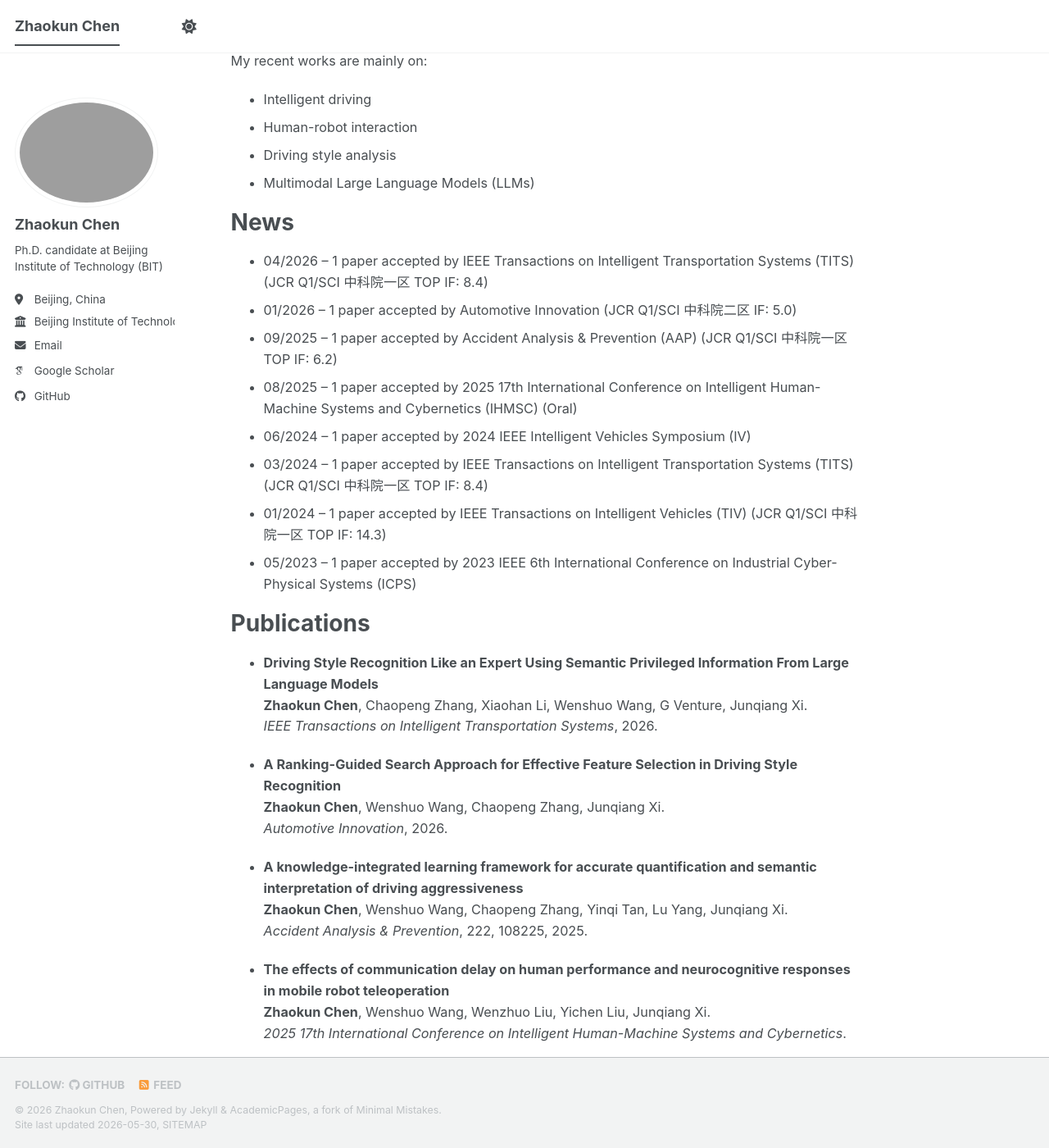
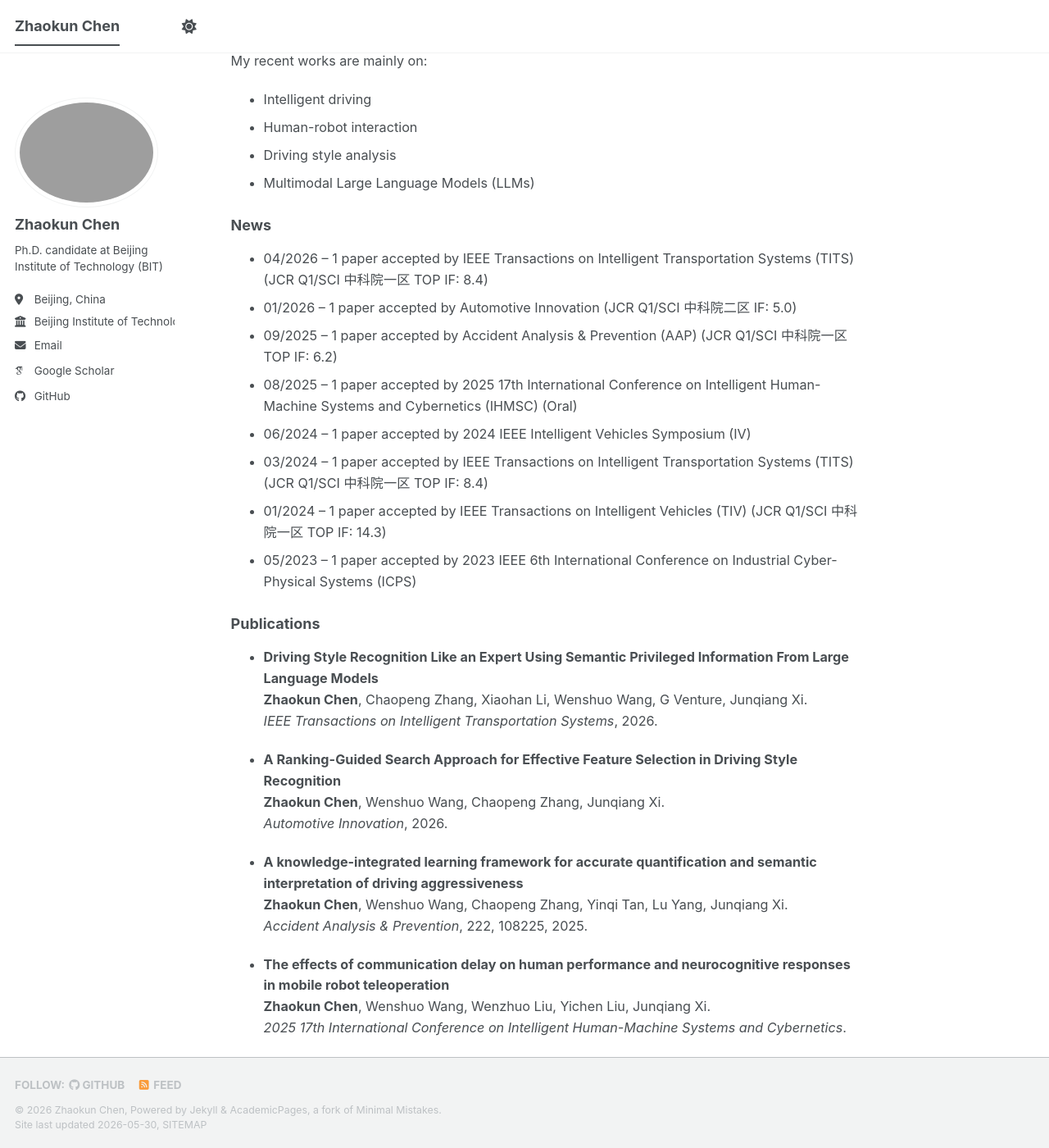
Before and after one commit to zhaokun-bit/zhaokun-bit.github.io, a Jekyll site: the page built from _pages/about.md, in a window 1280 px wide and 1400 px high, scrolled down 190 px. Shown: the whole window at 82% size. Built offline with Jekyll 4.4.1, drawn with Linux system fonts in a browser that asks for light colours; some web fonts are replaced; a script bundle is joined from its source files by our own code; library files that are not in the unit come from our copies.

Commit message:
Update main.scss

```diff
--- a/assets/css/main.scss
+++ b/assets/css/main.scss
@@ -43,14 +43,17 @@
 ;
 
 /* ==========================================================================
-   🎓 纯净化学术风：统一收紧右侧所有标题与正文字号
+   🎓 纯净化学术风：统一收紧右侧所有标题与正文字号（加入h1全面控制）
    ========================================================================== */
 
-/* 1. 统一 News, Publications, Review Services 等所有大标题的大小 */
+/* 1. 统一 News, Publications, Review Services 等所有大标题的大小（不管它是 # 还是 ##） */
+.page__content h1,
 .page__content h2,
+#main h1,
 #main h2,
+h1,
 h2 {
-  font-size: 1rem !important; /* 👈 以后你想让 News 等标题变大或变小，只改这一个数字就行 */
+  font-size: 1.0rem !important; /* 👈 核心：改变这个数字，News等所有大标题会一起变大或变小 */
   margin-top: 1.5rem !important;
   margin-bottom: 0.6rem !important;
   font-weight: bold !important;
```
